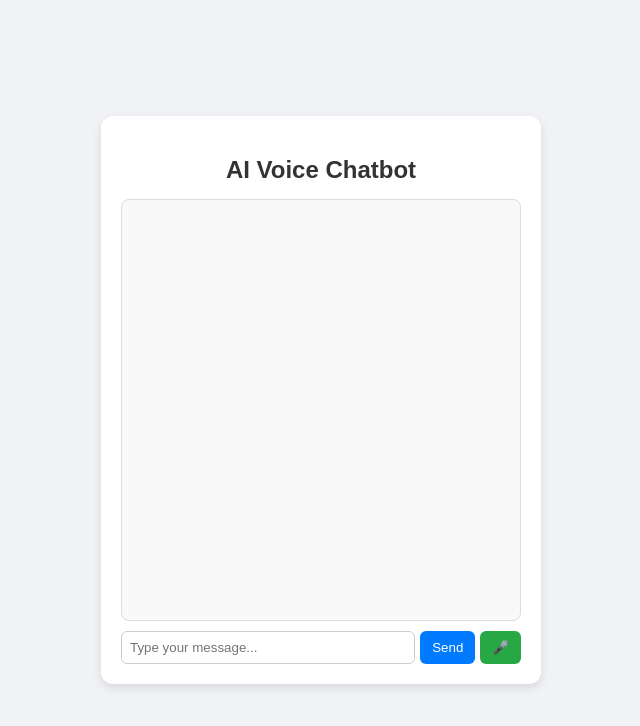
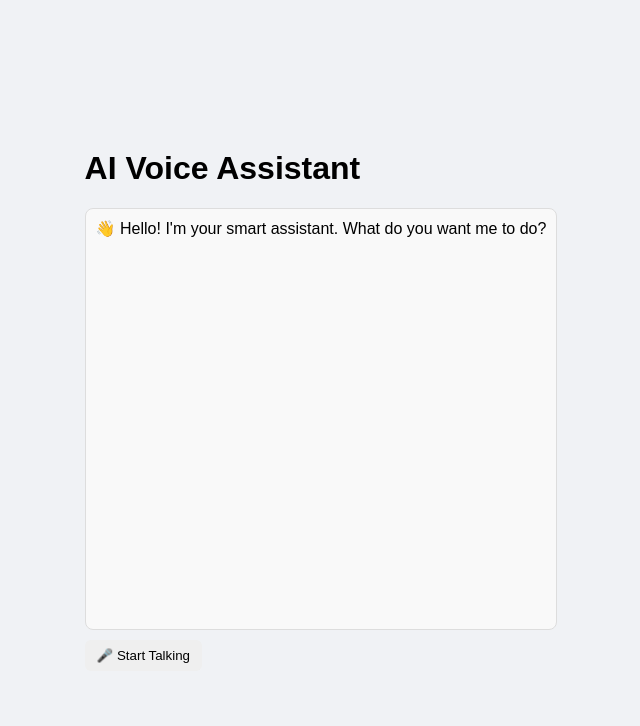
Before and after one commit to abisha312/SmartAssistantFrontend, a plain HTML site: page index.html in a window 1280 px wide. Shown: the whole page, without its empty margins (319-959 px from the left). Drawn offline with Linux system fonts and the light colour scheme.

Commit message:
Update index.html

```diff
--- a/index.html
+++ b/index.html
@@ -1,23 +1,20 @@
 <!DOCTYPE html>
 <html lang="en">
 <head>
-  <meta charset="UTF-8" />
-  <meta name="viewport" content="width=device-width, initial-scale=1.0" />
-  <title>AI Voice Chatbot</title>
-  <link rel="stylesheet" href="style.css" />
+    <meta charset="UTF-8">
+    <meta name="viewport" content="width=device-width, initial-scale=1.0">
+    <title>AI Voice Assistant</title>
+    <link rel="stylesheet" href="style.css">
 </head>
 <body>
-  <div class="chat-container">
-    <h2>AI Voice Chatbot</h2>
-    <div id="chat-box" class="chat-box"></div>
+    <div class="container">
+        <h1>AI Voice Assistant</h1>
+        <div class="chat-box" id="chat-box">
+            <div class="bot-message">👋 Hello! I'm your smart assistant. What do you want me to do?</div>
+        </div>
+        <button id="mic-btn">🎤 Start Talking</button>
+    </div>
 
-    <div class="input-container">
-      <input id="user-input" type="text" placeholder="Type your message..." />
-      <button id="send-btn">Send</button>
-      <button id="voice-btn">🎤</button>
-    </div>
-  </div>
-
-  <script src="script.js"></script>
+    <script src="script.js"></script>
 </body>
 </html>
```
